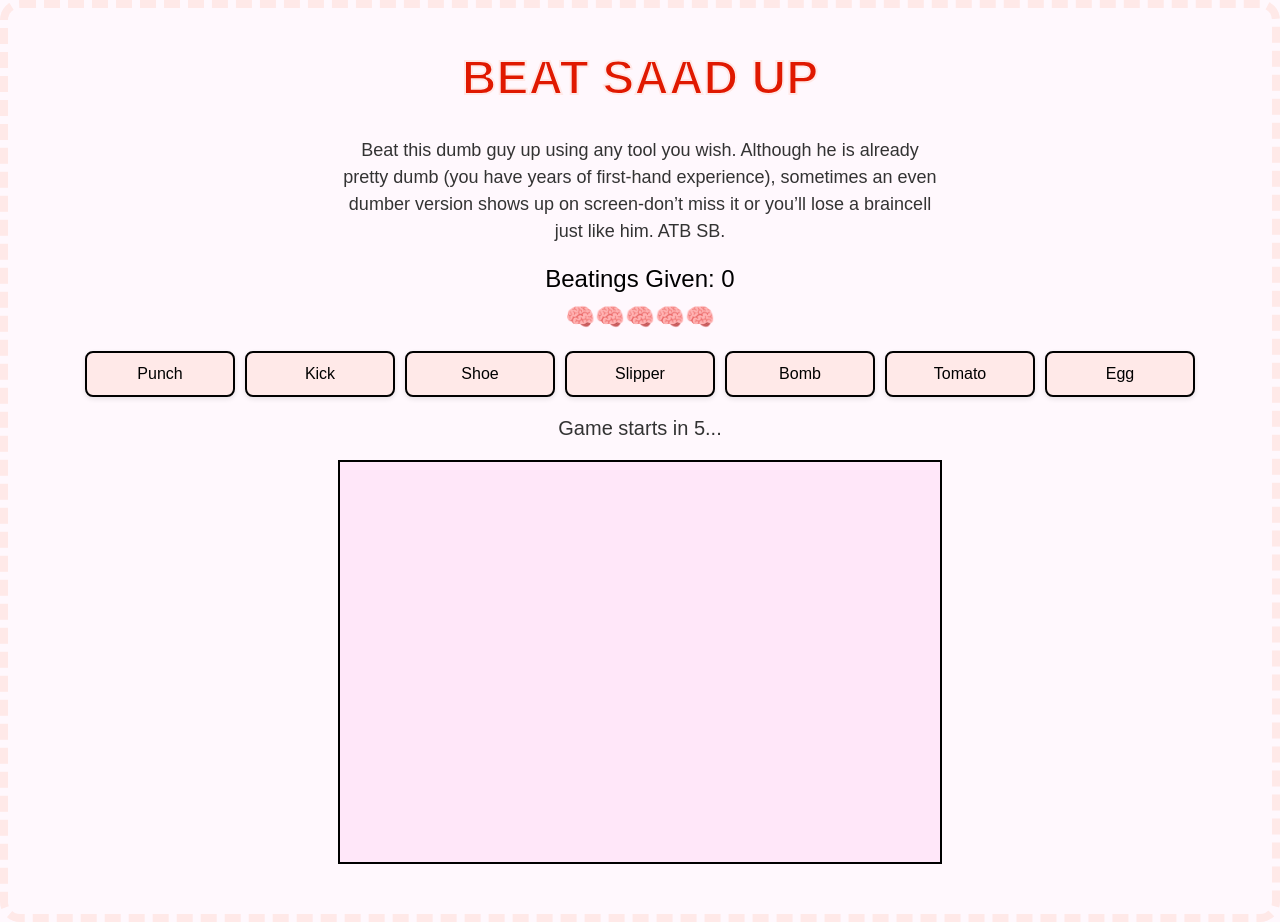
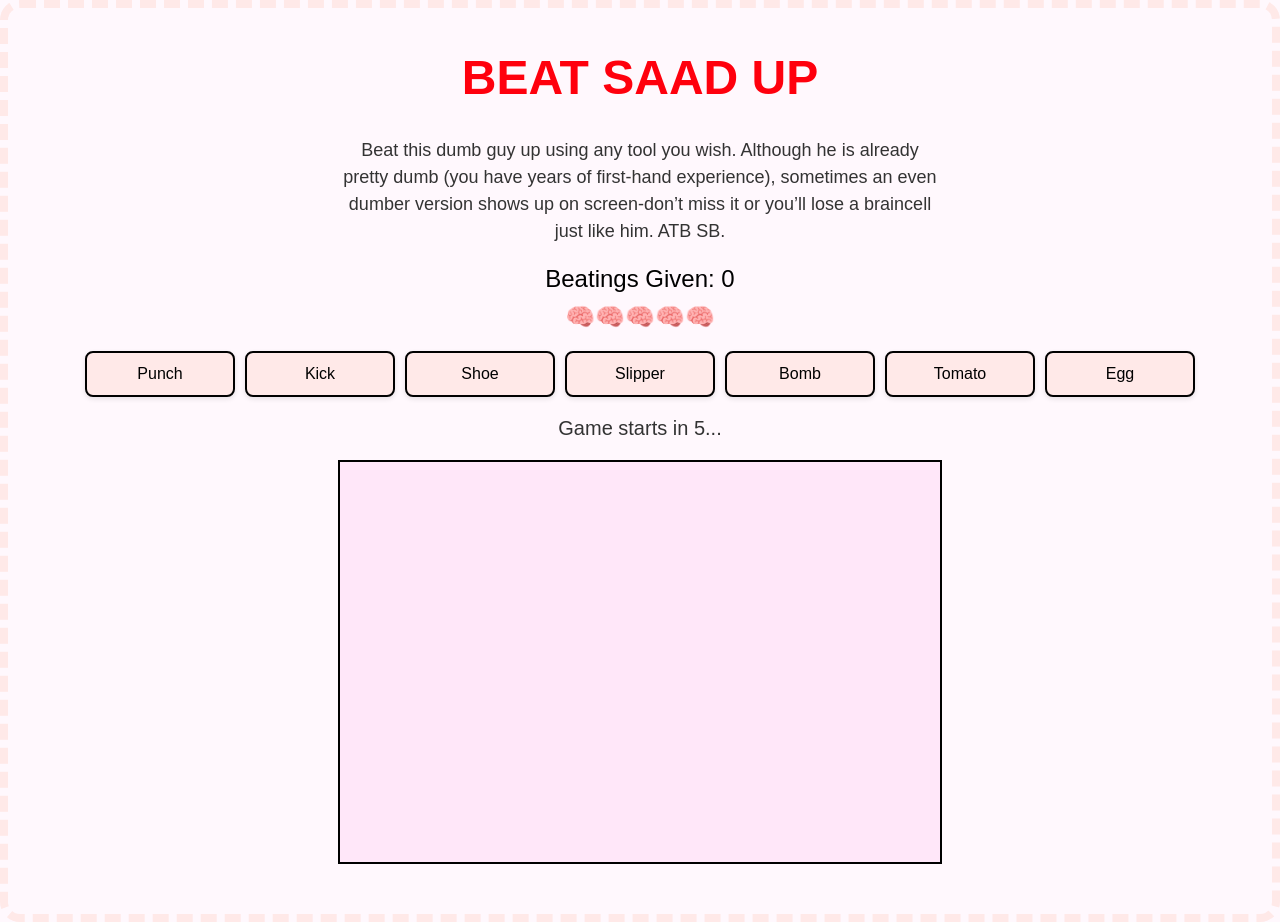
Before and after one commit to saad-278/GameForSB, a plain HTML site: page index.html in a window 1280 px wide. Drawn offline with Linux system fonts and the light colour scheme.

Commit message:
Update index.html

```diff
--- a/index.html
+++ b/index.html
@@ -64,7 +64,7 @@
   </style>
 </head>
 <body>
-  <h1 style= "font-size: clamp(28px, 6vw, 48px); color: #e01900; -webkit-text-stroke: 2px #ffe9e8;" >BEAT SAAD UP</h1>
+  <h1 style= "font-size: clamp(28px, 6vw, 48px); color: #ff000d;" >BEAT SAAD UP</h1>
 <p style="font-size: clamp(14px, 2.5vw, 18px); color:#333; max-width:600px; margin:0 auto 20px; line-height:1.5;">
  Beat this dumb guy up using any tool you wish. Although he is already pretty dumb (you have years of first-hand experience), sometimes an even dumber version shows up on screen-don’t miss it or you’ll lose a braincell just like him. ATB SB.
 </p>
```
